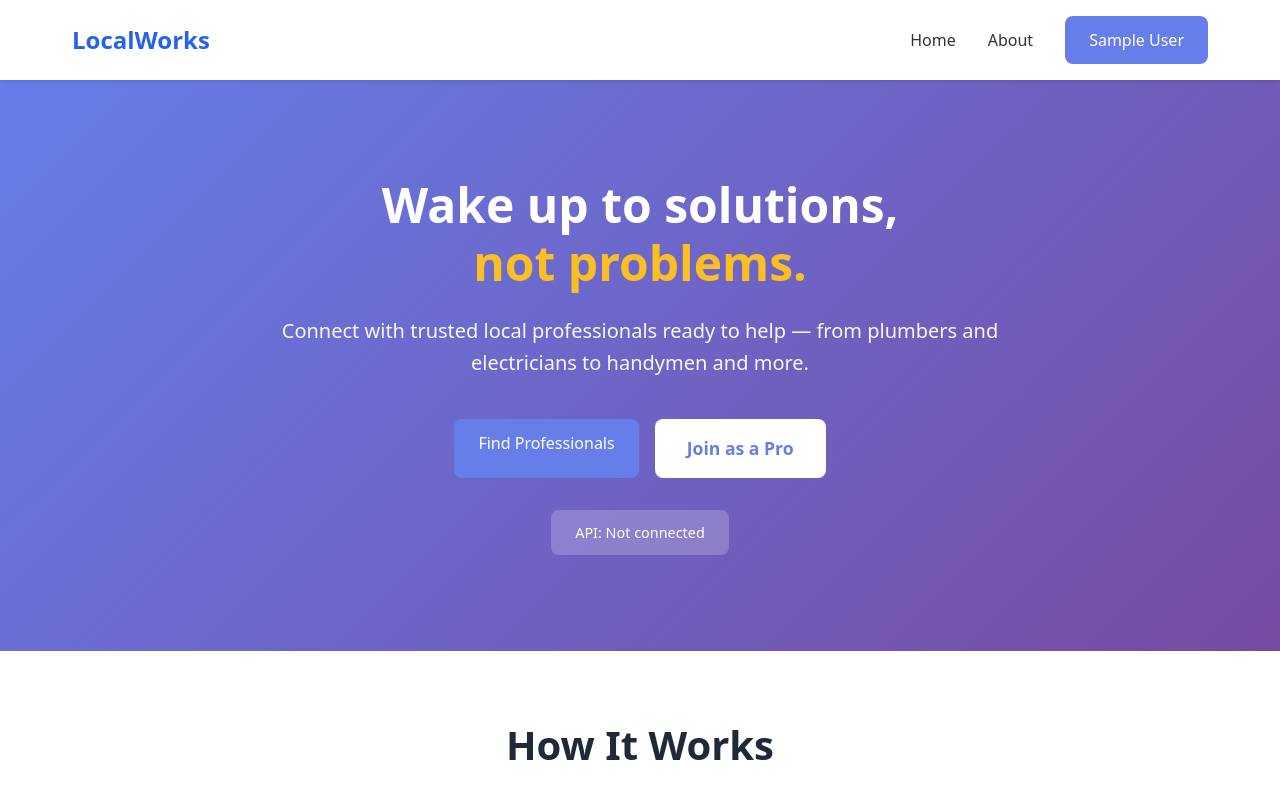
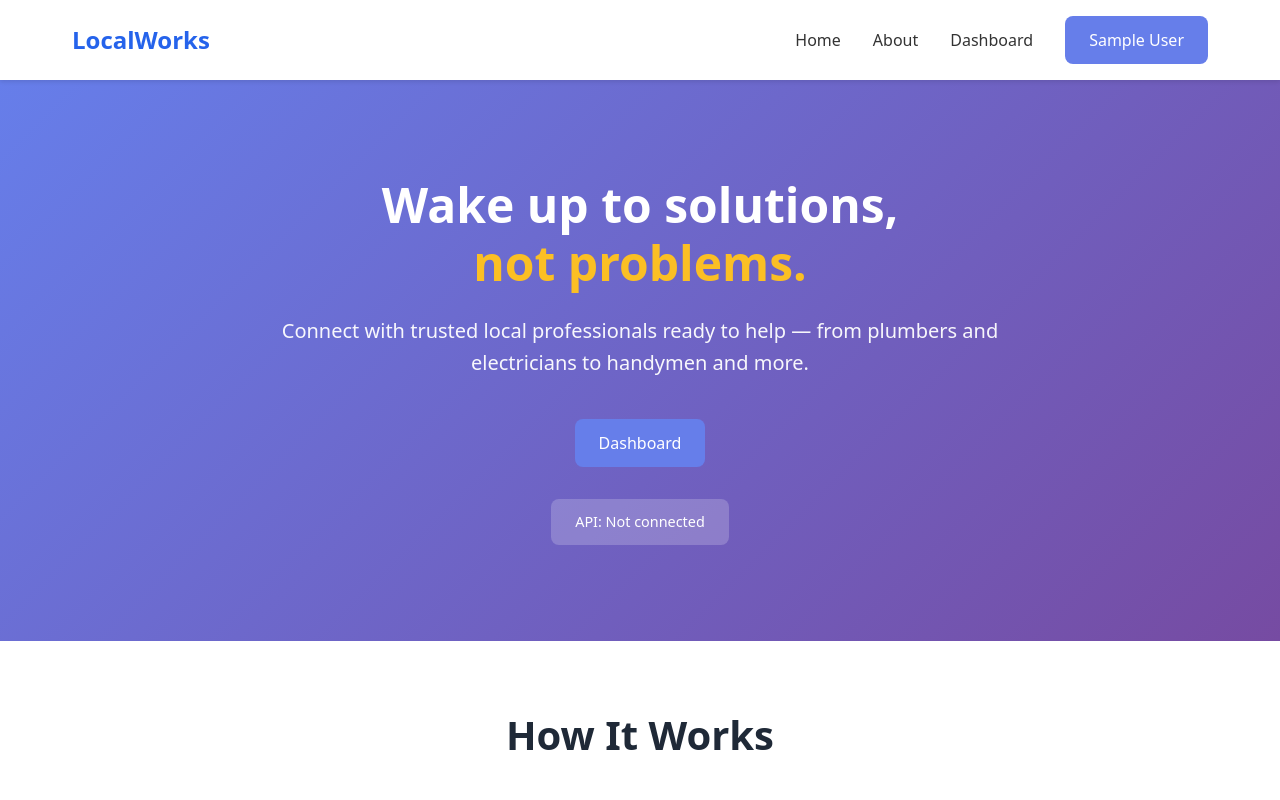
Before and after one commit to oleks4ndr/localworks, a React (Vite) app in the folder client/: page / in a window 1280 px wide. Shown: the top 800 px of the page. Built offline with nearby package versions, Linux system fonts and the light colour scheme; no server answers; sample sign-in values are in the browser's storage.

Commit message:
add milestone3 md and fix styling/button displays

```diff
--- a/client/src/components/Navbar.jsx
+++ b/client/src/components/Navbar.jsx
@@ -35,6 +35,9 @@ function Navbar() {
           <ul className="navbar-links">
             <li><Link to="/">Home</Link></li>
             <li><Link to="/">About</Link></li>
+            {currentUser && (
+              <li><Link to="/dashboard">Dashboard</Link></li>
+            )}
           </ul>
 
           {/* Auth buttons */}
--- a/client/src/pages/Landing.css
+++ b/client/src/pages/Landing.css
@@ -53,7 +53,10 @@
 	text-decoration: none;
 	font-weight: 600;
 	transition: all 0.3s;
-	display: inline-block;
+	display: inline-flex;
+	align-items: center;
+	justify-content: center;
+	text-align: center;
 }
 
 .btn-primary {
--- a/client/src/pages/Landing.jsx
+++ b/client/src/pages/Landing.jsx
@@ -1,11 +1,13 @@
 import { useEffect, useState } from 'react';
 import { Link } from 'react-router-dom';
 import Navbar from '../components/Navbar';
+import { useAuth } from '../contexts/AuthContext';
 import { testAPI } from '../api';
 import './Landing.css';
 
 function Landing() {
   const [apiStatus, setApiStatus] = useState('');
+  const { currentUser } = useAuth();
 
   useEffect(() => {
     // Temporary to check that api is working
@@ -39,12 +41,20 @@ function Landing() {
               and electricians to handymen and more.
             </p>
             <div className="hero-buttons">
+              {currentUser ? (
+                <Link to="/dashboard" className="btn btn-large btn-primary">
+                  Dashboard
+                </Link>
+              ) : (
+                <>
                   <Link to="/login" className="btn btn-large btn-primary">
                     Find Professionals
                   </Link>
                   <Link to="/register" className="btn btn-large btn-secondary">
                     Join as a Pro
                   </Link>
+                </>
+              )}
             </div>
 
             {/* Check api status (for development) */}
```
Also changed, not shown: 1 other file (tests, documents, lock files or other folders). Lines whose indentation alone changed are shown as unchanged.
